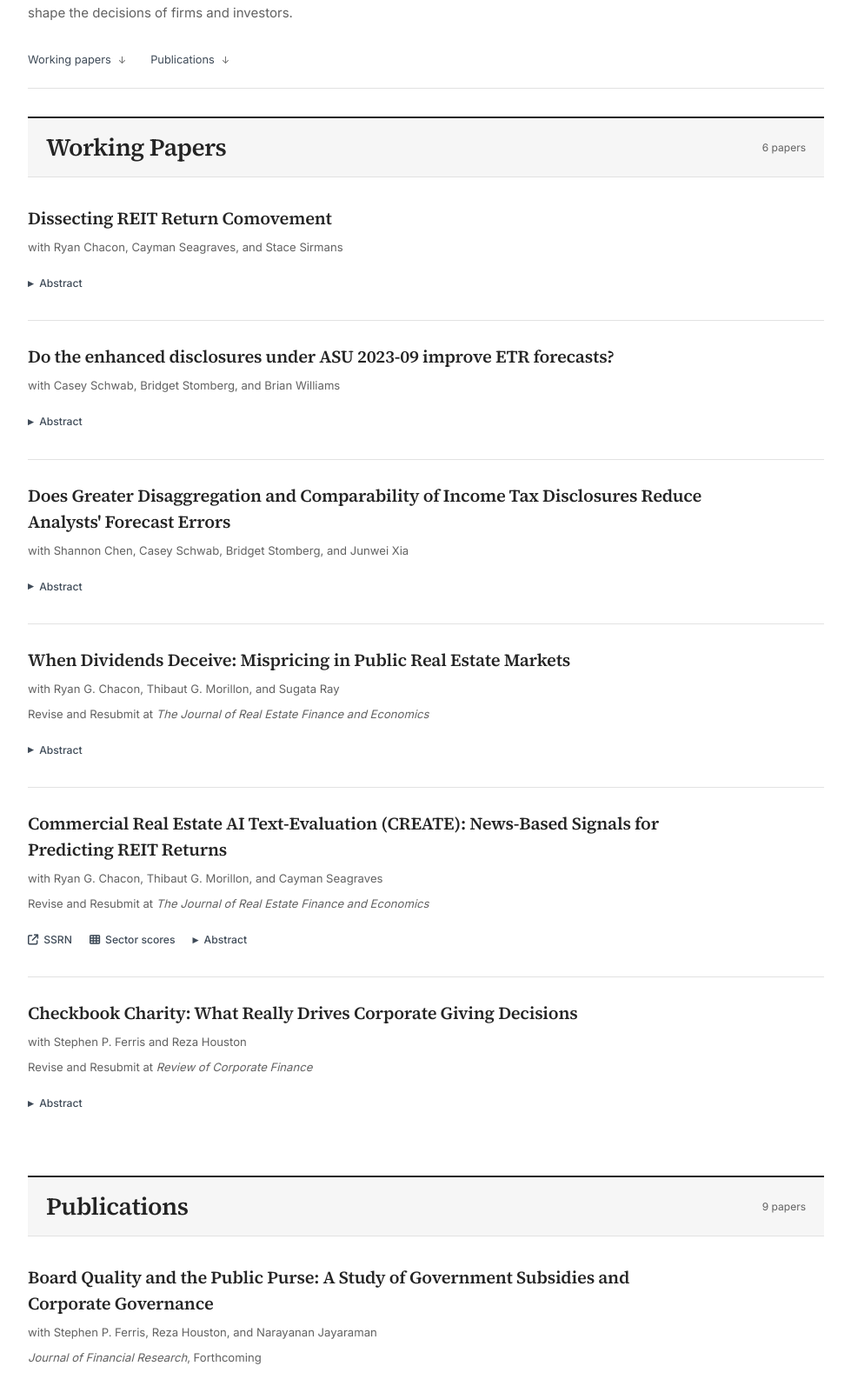
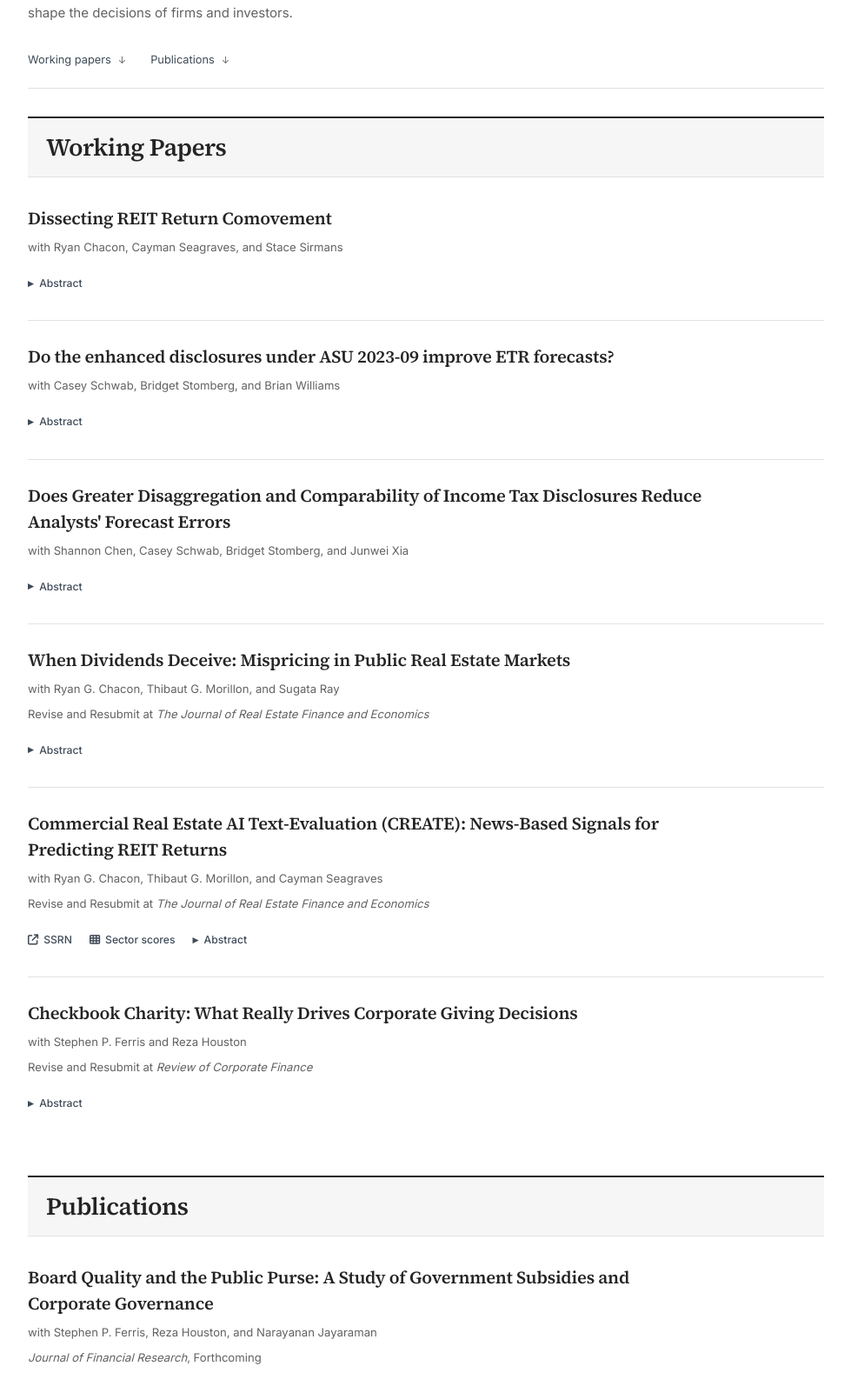
Before and after one commit to pratikkothari123/pratik-kothari-website, a plain HTML site: page research.html in a window 1280 px wide. Shown: the part 270-1864 px from the top of the page at 87% size, without its empty margins (150-1129 px from the left). Drawn offline with Linux system fonts and the light colour scheme.

Commit message:
Remove paper counts from research headings

```diff
--- a/research.html
+++ b/research.html
@@ -61,7 +61,6 @@
       <section class="papers-section" id="working-papers" aria-labelledby="working-papers-title">
         <header class="papers-section-header">
           <h2 class="papers-section-title" id="working-papers-title">Working Papers</h2>
-          <span class="papers-count">6 papers</span>
         </header>
 
         <div class="paper-card">
@@ -155,7 +154,6 @@
       <section class="papers-section" id="publications" aria-labelledby="publications-title">
         <header class="papers-section-header">
           <h2 class="papers-section-title" id="publications-title">Publications</h2>
-          <span class="papers-count">9 papers</span>
         </header>
 
         <div class="paper-card">
```
